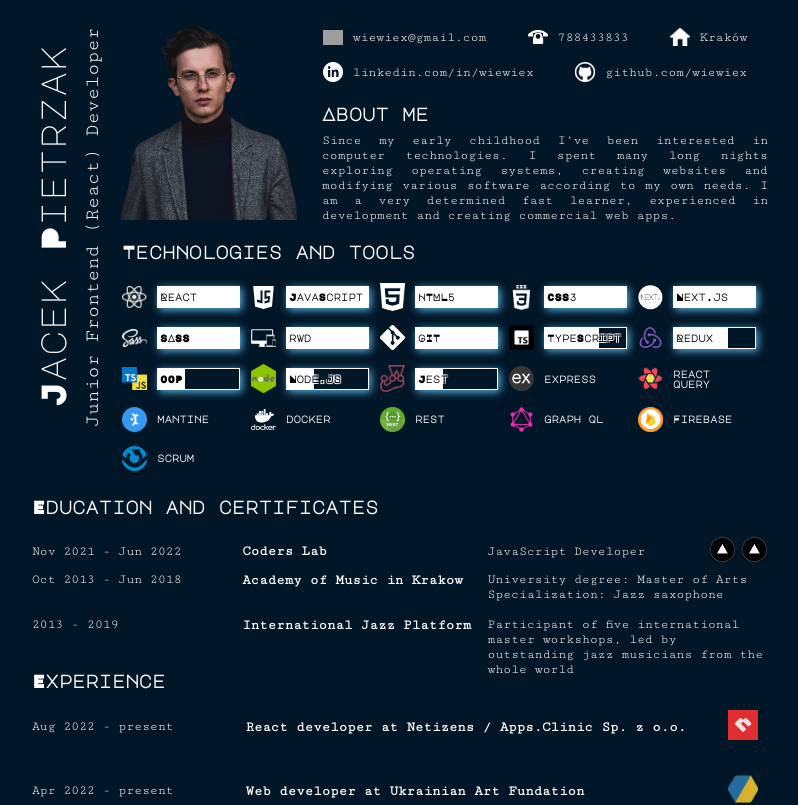
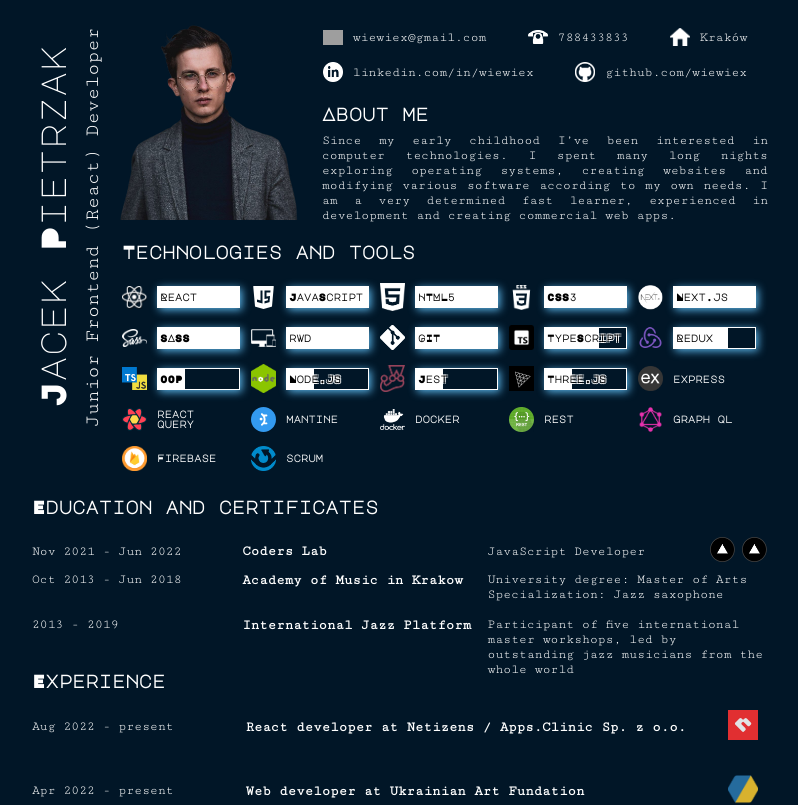
Before and after one commit to wiewiex/interactive-cv, a React (Create React App) app: page / in a window 1280 px wide. Shown: the top 805 px of the page, without its empty margins (240-1038 px from the left). Built offline with nearby package versions, Linux system fonts and the light colour scheme; grey boxes are pictures that could not be loaded; a web font is replaced by a local one.

Commit message:
threejs added

```diff
--- a/src/components/Technologies.js
+++ b/src/components/Technologies.js
@@ -48,6 +48,11 @@ export default function Technologies() {
           level={1}
         />
         <SingleTechnology name="Jest" icon="technologies/jest.png" level={1} />
+        <SingleTechnology
+          name="Three.js"
+          icon="technologies/threejs.png"
+          level={1}
+        />
         <SingleTool name="express" icon="technologies/express.png" />
         <SingleTool name="react query" icon="technologies/react-query.svg" />
         <SingleTool name="mantine" icon="technologies/mantine.svg" />
```
Also changed, not shown: public/technologies/threejs.png (added).
